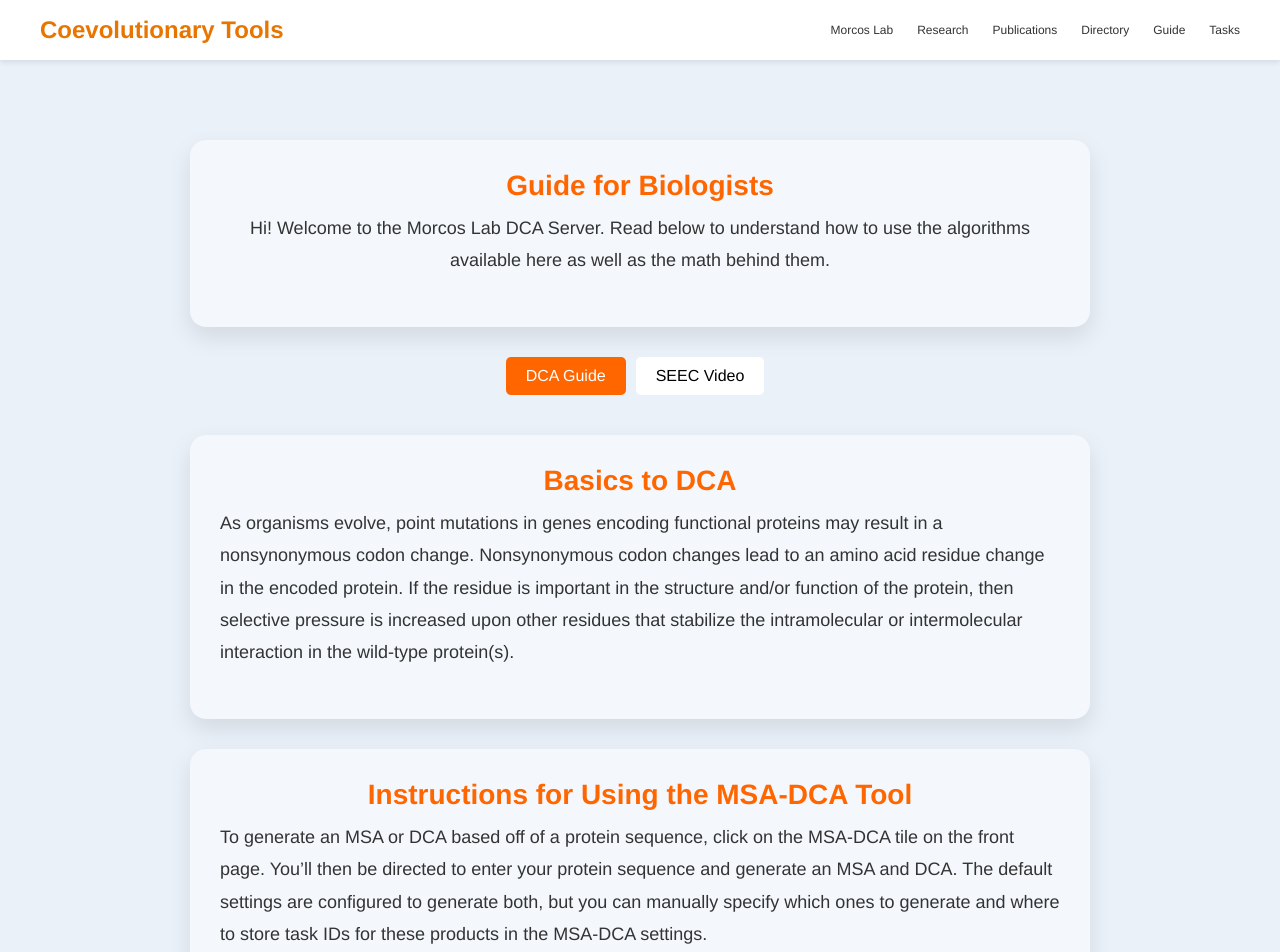
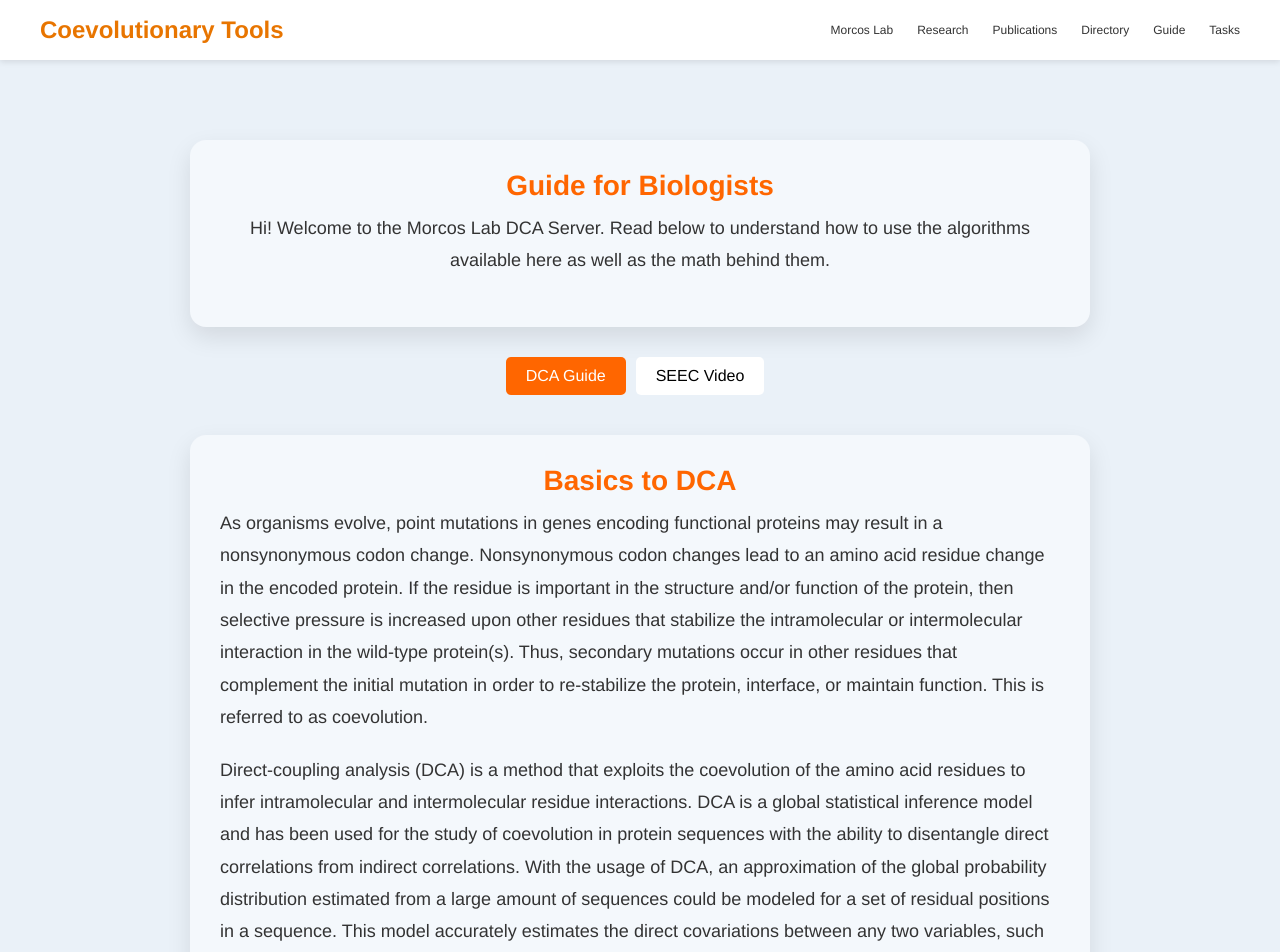
Before and after one commit to utdal/dcaServerFrontend, a React (Create React App) app: page /guide-for-biologists in a window 1280 px wide. Shown: the top 952 px of the page. Built offline with nearby package versions, Linux system fonts and the light colour scheme.

Commit message:
Small error

```diff
--- a/src/pages/Bioguide.js
+++ b/src/pages/Bioguide.js
@@ -49,26 +49,16 @@ const Bioguide = () => {
       title: 'DCA Guide',
       content: (
         <>
-          <motion.div
-            style={sectionStyle}
-            initial={{ opacity: 0, y: 20 }}
-            animate={{ opacity: 1, y: 0 }}
-          >
+        <motion.div style={sectionStyle} initial={{ opacity: 0, y: 20 }} animate={{ opacity: 1, y: 0 }} transition={{ delay: 0.2 }}>
           <h3 style={headingStyle}>Basics to DCA</h3>
           <p style={paragraphStyle}>
-              As organisms evolve, point mutations in genes encoding functional proteins may result in a nonsynonymous codon change. Nonsynonymous codon changes lead to an amino acid residue change in the encoded protein. If the residue is important in the structure and/or function of the protein, then selective pressure is increased upon other residues that stabilize the intramolecular or intermolecular interaction in the wild-type protein(s).
-            </p>
+          As organisms evolve, point mutations in genes encoding functional proteins may result in a nonsynonymous codon change. Nonsynonymous codon changes lead to an amino acid residue change in the encoded protein. If the residue is important in the structure and/or function of the protein, then selective pressure is increased upon other residues that stabilize the intramolecular or intermolecular interaction in the wild-type protein(s). Thus, secondary mutations occur in other residues that complement the initial mutation in order to re-stabilize the protein, interface, or maintain function. This is referred to as coevolution.  </p>
+          <p style={paragraphStyle}>Direct-coupling analysis (DCA) is a method that exploits the coevolution of the amino acid residues to infer intramolecular and intermolecular residue interactions. DCA is a global statistical inference model and has been used for the study of coevolution in protein sequences with the ability to disentangle direct correlations from indirect correlations. With the usage of DCA, an approximation of the global probability distribution estimated from a large amount of sequences could be modeled for a set of residual positions in a sequence. This model accurately estimates the direct covariations between any two variables, such as pairwise residues within sequence, multiple lineages or evolutionary history, while excluding secondary correlations between dependent variables.</p>
         </motion.div>
-          <motion.div
-            style={sectionStyle}
-            initial={{ opacity: 0, y: 20 }}
-            animate={{ opacity: 1, y: 0 }}
-            transition={{ delay: 0.2 }}
-          >
+        <motion.div style={sectionStyle} initial={{ opacity: 0, y: 20 }} animate={{ opacity: 1, y: 0 }} transition={{ delay: 0.6 }}>
           <h3 style={headingStyle}>Instructions for Using the MSA-DCA Tool</h3>
           <p style={paragraphStyle}>
-              To generate an MSA or DCA based off of a protein sequence, click on the MSA-DCA tile on the front page. You’ll then be directed to enter your protein sequence and generate an MSA and DCA. The default settings are configured to generate both, but you can manually specify which ones to generate and where to store task IDs for these products in the MSA-DCA settings.
-            </p>
+          To generate an MSA or DCA based off of a protein sequence, click on the MSA-DCA tile on the front page. You’ll then be directed to enter your protein sequence and generate an MSA and DCA. The default settings are configured to generate both, but you can manually specify which ones to generate and where to store task IDs for these products in the MSA-DCA settings. After clicking submit, you’ll be faced with a task page showing you all of your currently running tasks. When they complete, you can click on them and either download your MSA or open a page displaying your DCA results. To access past DCAs, go to the front page and click on the DCA Results tile.   </p>
         </motion.div>
           <motion.div
             style={sectionStyle}
```
Lines whose indentation alone changed are shown as unchanged.
